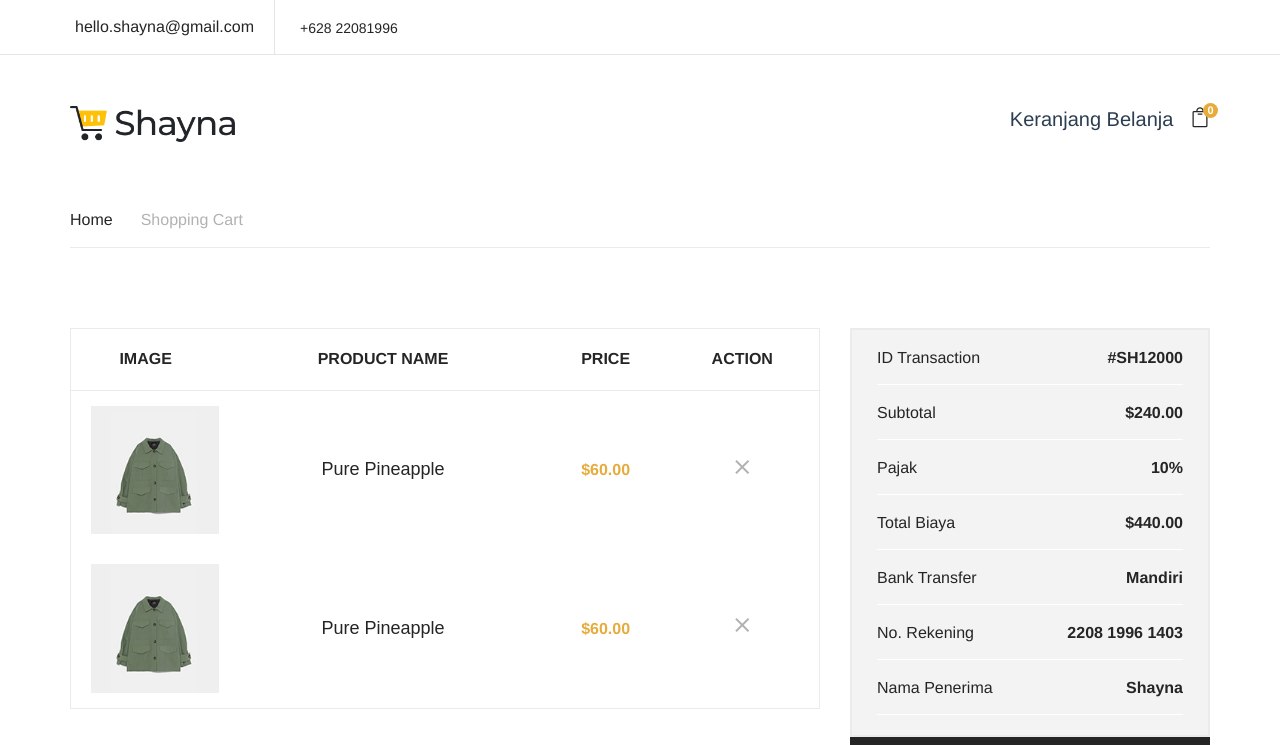
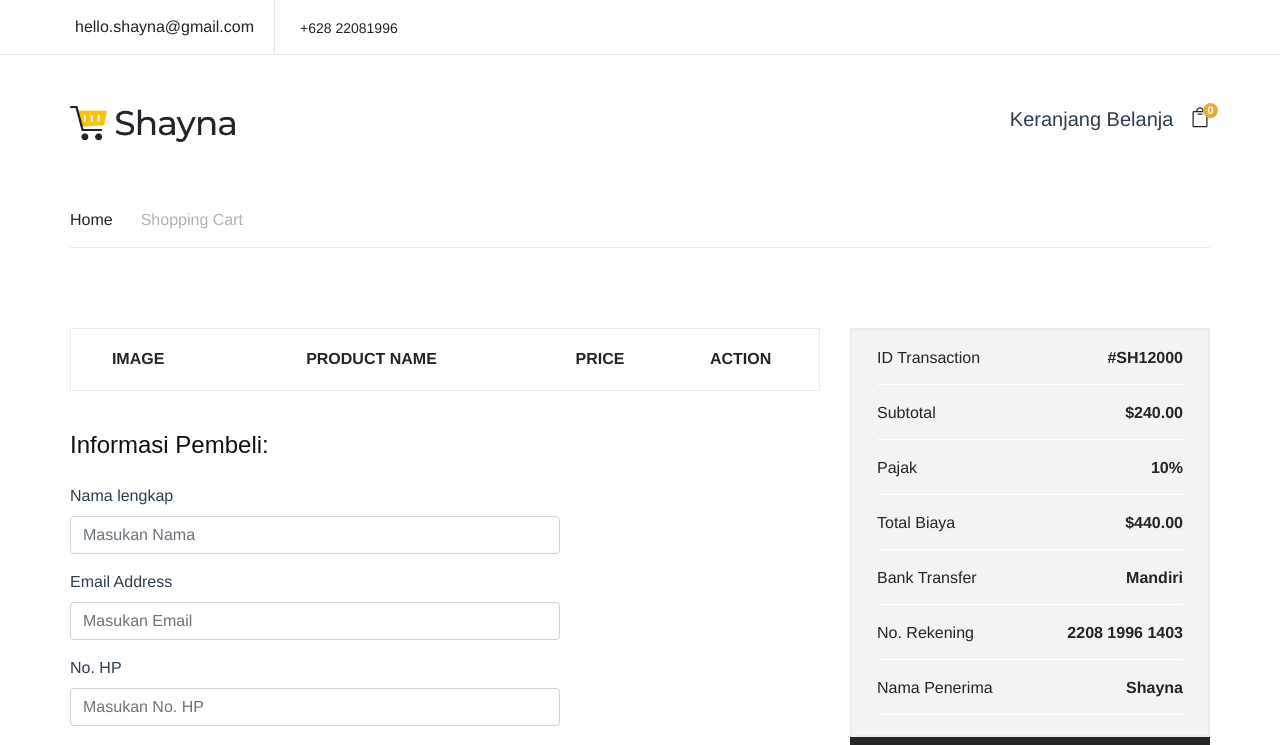
Before and after one commit to nanandt/shayna-vueJS, a Vue app: page /#/cart in a window 1280 px wide. Shown: the top 745 px of the page. Built offline with nearby package versions, Linux system fonts and the light colour scheme; some icons are missing; a web font is replaced by a local one.

Commit message:
integrasi API shopping cart

```diff
--- a/src/components/HeaderShayna.vue
+++ b/src/components/HeaderShayna.vue
@@ -53,7 +53,10 @@
                               <h6>{{ keranjang.name }}</h6>
                             </div>
                           </td>
-                          <td class="si-close">
+                          <td
+                            @click="removeItem(keranjangUser.index)"
+                            class="si-close"
+                          >
                             <i class="ti-close"></i>
                           </td>
                         </tr>
@@ -72,7 +75,11 @@
                     <h5>$120.00</h5>
                   </div>
                   <div class="select-button">
-                    <a href="#" class="primary-btn view-card">VIEW CARD</a>
+                    <a href="#" class="primary-btn view-card"
+                      ><router-link to="/cart" style="color: #fff"
+                        >View Cart</router-link
+                      ></a
+                    >
                     <a href="#" class="primary-btn checkout-btn">CHECK OUT</a>
                   </div>
                 </div>
@@ -94,6 +101,13 @@ export default {
       keranjangUser: [],
     };
   },
+  methods: {
+    removeItem(index) {
+      this.keranjangUser.splice(index, 1);
+      const parsed = JSON.stringify(this.keranjangUser);
+      localStorage.setItem("keranjangUser", parsed);
+    },
+  },
   mounted() {
     if (localStorage.getItem("keranjangUser")) {
       try {
--- a/src/components/WomanShayna.vue
+++ b/src/components/WomanShayna.vue
@@ -19,8 +19,20 @@
               <div class="pi-pic">
                 <img :src="itemProduct.galleries[0].photo" alt="" />
                 <ul>
-                  <li class="w-icon active">
-                    <a href="#"><i class="icon_bag_alt"></i></a>
+                  <li
+                    @click="
+                      saveKeranjang(
+                        itemProduct.product_id,
+                        itemProduct.name,
+                        itemProduct.price,
+                        itemProduct.galleries[0].photo
+                      )
+                    "
+                    class="w-icon active"
+                  >
+                    <a href="#">
+                      <i class="icon_bag_alt"></i>
+                    </a>
                   </li>
                   <li class="quick-view">
                     <router-link
@@ -65,6 +77,7 @@ export default {
   data() {
     return {
       products: [],
+      keranjangUser: [],
     };
   },
   mounted() {
@@ -72,6 +85,19 @@ export default {
       .get("http://shayna-backend.test/api/products")
       .then((res) => (this.products = res.data.data.data))
       .catch((err) => console.log(err));
+  },
+  methods: {
+    saveKeranjang(idProduct, nameProduct, priceProduct, photoProduct) {
+      var productStorage = {
+        id: idProduct,
+        name: nameProduct,
+        price: priceProduct,
+        photo: photoProduct,
+      };
+      this.keranjangUser.push(productStorage);
+      const parsed = JSON.stringify(this.keranjangUser);
+      localStorage.setItem("keranjangUser", parsed);
+    },
   },
 };
 </script>
--- a/src/views/Product.vue
+++ b/src/views/Product.vue
@@ -60,7 +60,7 @@
                     <h4>{{ productDetails.price }}</h4>
                   </div>
                   <div class="quantity">
-                    <!-- <router-link to="/cart" class="primary-btn pd-cart"> -->
+                    <router-link to="/cart" class="primary-btn pd-cart">
                       <a
                         @click="
                           saveKeranjang(
@@ -74,7 +74,7 @@
                         class="primary-btn pd-cart"
                         >Add to cart</a
                       >
-                    <!-- </router-link> -->
+                    </router-link>
                   </div>
                 </div>
               </div>
--- a/src/views/ShoppingCart.vue
+++ b/src/views/ShoppingCart.vue
@@ -34,31 +34,23 @@
                       </tr>
                     </thead>
                     <tbody>
-                      <tr>
+                      <tr
+                        v-for="keranjang in keranjangUser"
+                        :key="keranjang.id"
+                      >
                         <td class="cart-pic first-row">
-                          <img src="img/cart-page/product-1.jpg" />
+                          <img class="image-cart" :src="keranjang.photo" />
                         </td>
                         <td class="cart-title first-row text-center">
-                          <h5>Pure Pineapple</h5>
+                          <h5>{{ keranjang.name }}</h5>
                         </td>
-                        <td class="p-price first-row">$60.00</td>
-                        <td class="delete-item">
-                          <a href="#"
-                            ><i class="material-icons">
-                              close
-                            </i></a
-                          >
+                        <td class="p-price first-row">
+                          ${{ keranjang.price }}
                         </td>
-                      </tr>
-                      <tr>
-                        <td class="cart-pic first-row">
-                          <img src="img/cart-page/product-1.jpg" />
-                        </td>
-                        <td class="cart-title first-row text-center">
-                          <h5>Pure Pineapple</h5>
-                        </td>
-                        <td class="p-price first-row">$60.00</td>
-                        <td class="delete-item">
+                        <td
+                          @click="removeItem(keranjangUser.index)"
+                          class="delete-item"
+                        >
                           <a href="#"
                             ><i class="material-icons">
                               close
@@ -163,5 +155,33 @@ export default {
   components: {
     HeaderShayna,
   },
+  data() {
+    return {
+      keranjangUser: [],
+    };
+  },
+  methods: {
+    removeItem(index) {
+      this.keranjangUser.splice(index, 1);
+      const parsed = JSON.stringify(this.keranjangUser);
+      localStorage.setItem("keranjangUser", parsed);
+    },
+  },
+  mounted() {
+    if (localStorage.getItem("keranjangUser")) {
+      try {
+        this.keranjangUser = JSON.parse(localStorage.getItem("keranjangUser"));
+      } catch (e) {
+        localStorage.removeItem("keranjangUser");
+      }
+    }
+  },
 };
 </script>
+
+<style scoped>
+.image-cart {
+  width: 100px;
+  height: 100px;
+}
+</style>
```
Lines whose indentation alone changed are shown as unchanged.
